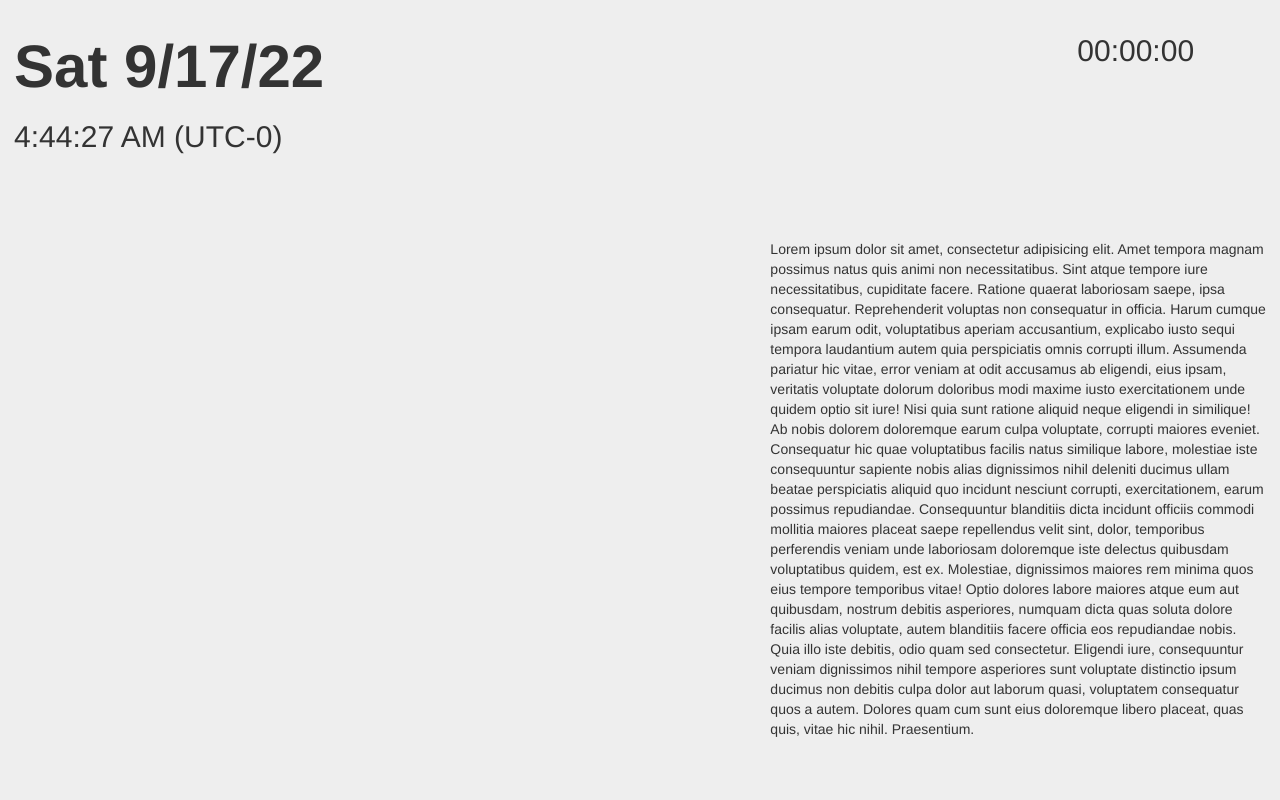
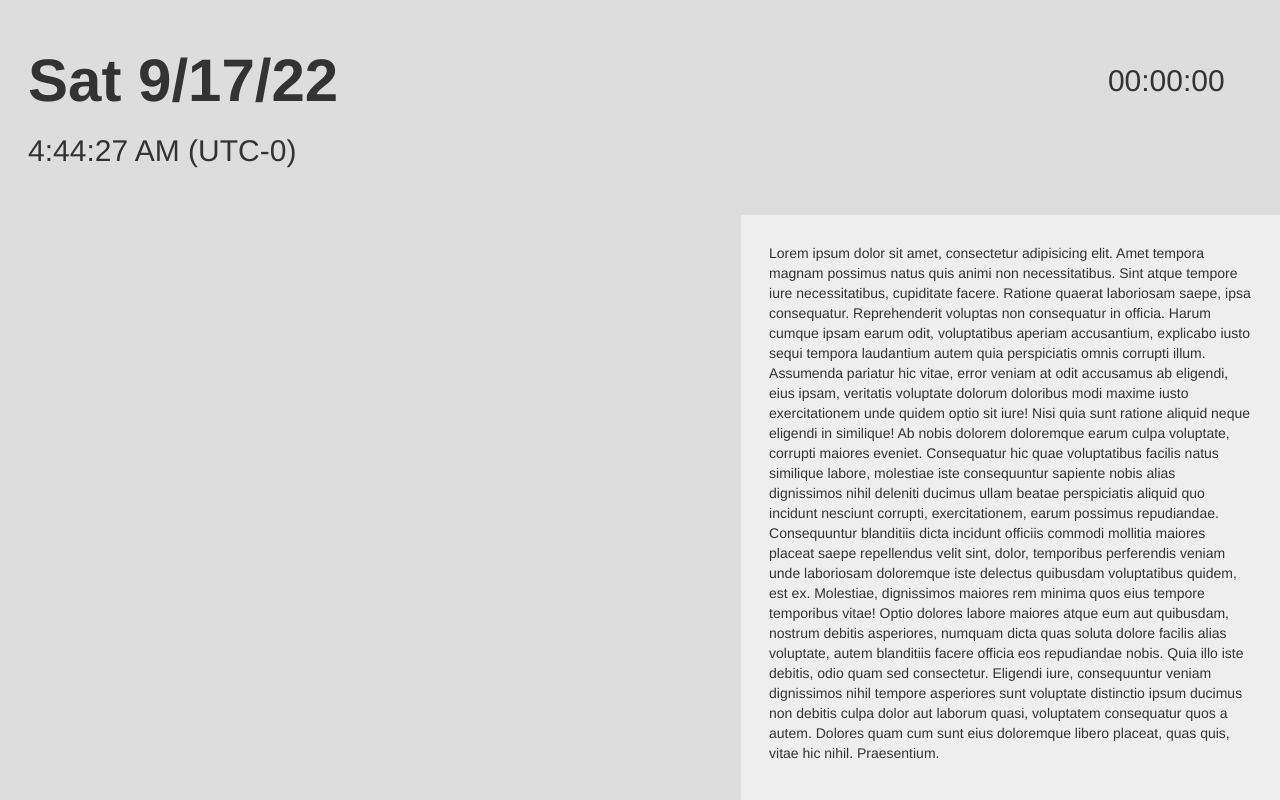
Before and after one commit to tbuelles/gm-webapp, a Flask app: template templates/index.html in a window 1280 px wide. Run offline with Flask 2, Linux system fonts and the light colour scheme; the template is opened without the code that fills it, so the values that code supplies are empty; some libraries are stand-ins or nearby versions.

Commit message:
Update grid

```diff
--- a/static/css/main.css
+++ b/static/css/main.css
@@ -3,24 +3,26 @@ body {
 }
 
 .wrapper {
-  background: #eee;
+  background: #ddd;
   display: grid;
-  grid-template-columns: 13fr 5fr 4fr;
+  grid-template-columns: 11fr 5fr 3fr;
   width: 100vw;
   height: 100vh;
 }
 
 .one {
-  padding: 1em;
+  padding: 2em;
 }
 
 .three {
   font-size: 30px;
-  padding: 1em;
+  padding-top: 2em;
+  padding-left: 1em;
 }
 
 .five {
-  padding: 1em;
+  background: #eee;
+  padding: 2em;
   grid-column: 2 / 4;
 }
 
@@ -37,10 +39,10 @@ body {
 }
 
 .info {
-  font-size: 30px;
+  font-size: 25px;
   padding-left: 5px;
   width: 20px;
-  border-radius: 50px;
+  border-radius: 40px;
 }
 
 .info:hover {
@@ -56,7 +58,18 @@ body {
   padding-top: 56.25%;
 }
 
-.video-content {
+.video_top {
+  background: #ddd;
+  position: absolute;
+  top: 0;
+  left: 0;
+  width: 100%;
+  height: 100%;
+  border: 0;
+}
+
+.video_bottom {
+  background: #ddd;
   position: absolute;
   top: 0;
   left: 0;
@@ -69,7 +82,7 @@ body {
   font-size: 60px;
   font-weight: bold;
 }
-h2 {
+#clock {
   font-size: 30px;
 }
 
--- a/templates/index.html
+++ b/templates/index.html
@@ -1,12 +1,11 @@
 {% extends "base.html" %}
+{% block daily %}
+<div class='video-container'>
+  <iframe class='video_top' id='daily' src="{{ urls.get('seth') }}" allow='autoplay' allowfullscreen>Daily Show></iframe>
+</div>
+{% endblock %}
 {% block tagesschau %}
 <div class='video-container'>
-  <iframe class='video-content' id='tagesschau' src="{{ urls.get('tagesschau') }}" allow='autoplay' allowfullscreen>Tagesschau></iframe>
+  <iframe class='video_bottom' id='tagesschau' src="{{ urls.get('tagesschau') }}" allow='autoplay' allowfullscreen>Tagesschau></iframe>
 </div>
 {% endblock %}
-{% block daily %}
-<div class='video-container'>
-  <iframe class='video-content' id='daily' src="{{ urls.get('seth') }}" allow='autoplay' allowfullscreen>Daily Show></iframe>
-</div>
-
-{% endblock %}"
```
Also changed, not shown: templates/base.html (+2 -9 lines).
